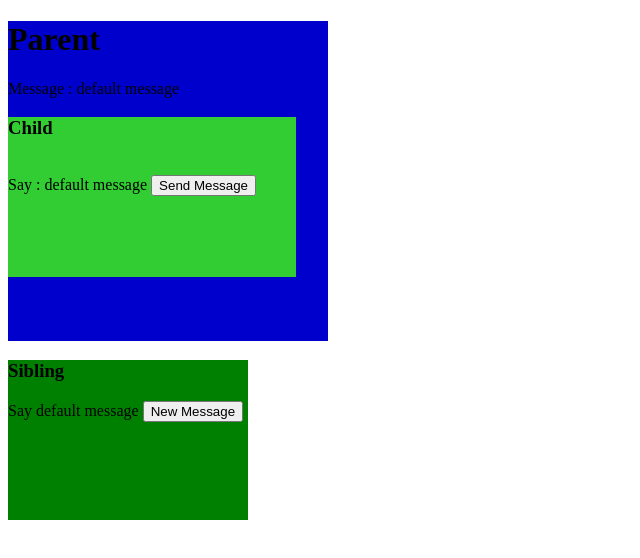
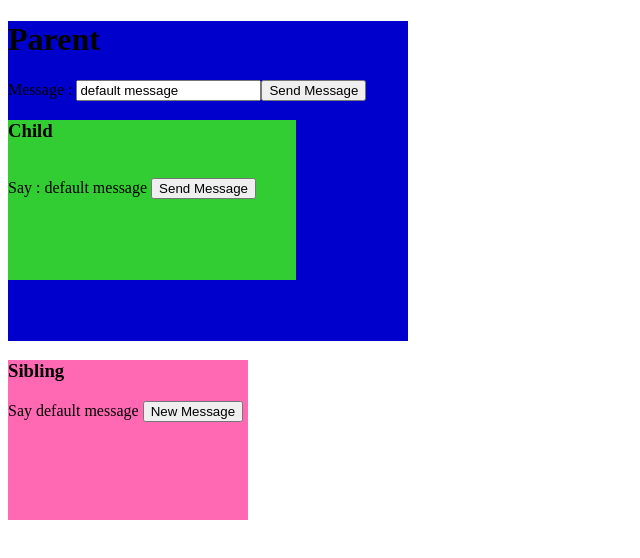
Before and after one commit to kimshuye/angular-example, an Angular app: page / in a window 1280 px wide. Shown: the top 558 px of the page, without its empty margins (0-640 px from the left). Built offline with nearby package versions, Linux system fonts and the light colour scheme; no server answers.

Commit message:
add FormsModule inputbox

```diff
--- a/src/app/app.module.ts
+++ b/src/app/app.module.ts
@@ -1,5 +1,6 @@
 import { BrowserModule } from '@angular/platform-browser';
 import { NgModule } from '@angular/core';
+import { FormsModule } from "@angular/forms";
 
 import { AppRoutingModule } from './app-routing.module';
 
@@ -21,6 +22,7 @@ import { DataService } from './data.service';
   ],
   imports: [
     BrowserModule,
+    FormsModule,
     AppRoutingModule,
     ServiceWorkerModule.register('/ngsw-worker.js', { enabled: environment.production })
   ],
--- a/src/app/parent/parent.component.html
+++ b/src/app/parent/parent.component.html
@@ -1,5 +1,6 @@
-<div style="background-color:mediumblue; width:20em;height:20em;">
+<div style="background-color:mediumblue; width:25em;height:20em;">
   <h1>Parent</h1>
-  Message : {{message}}
+  Message : <input type="text" [(ngModel)]="message" (keyup.enter)="sendMessage()">
+  <button (click)="sendMessage()">Send Message</button>
   <app-child (messageEvent)="receiveMessage($event)"></app-child>
 </div>
--- a/src/app/parent/parent.component.ts
+++ b/src/app/parent/parent.component.ts
@@ -1,4 +1,4 @@
-import { Component, OnInit , ViewChild , AfterViewInit } from '@angular/core';
+import { Component, OnInit , ViewChild , AfterViewInit, Input, Output } from '@angular/core';
 import { DataService } from '../data.service';
 // import { ChildComponent } from '../child/child.component';
 
@@ -29,4 +29,8 @@ export class ParentComponent implements OnInit {
     this.message = $event;
   }
 
+  sendMessage(){
+    this.data.changMessage(this.message);
+  }
+
 }
--- a/src/app/sibling/sibling.component.html
+++ b/src/app/sibling/sibling.component.html
@@ -1,4 +1,4 @@
-<div style="background-color: green;width: 15em;height: 10em;">
+<div style="background-color:hotpink;width: 15em;height: 10em;">
     <h3>Sibling</h3>
     Say {{message}}
     <button (click)="newMessage()">New Message</button>
--- a/src/app/sibling/sibling.component.ts
+++ b/src/app/sibling/sibling.component.ts
@@ -15,7 +15,6 @@ export class SiblingComponent implements OnInit {
   ) { }
 
   ngOnInit() {
-    this.message ="default";
     this.data.currentMessage.subscribe(message => this.message = message);
   }
 
```
